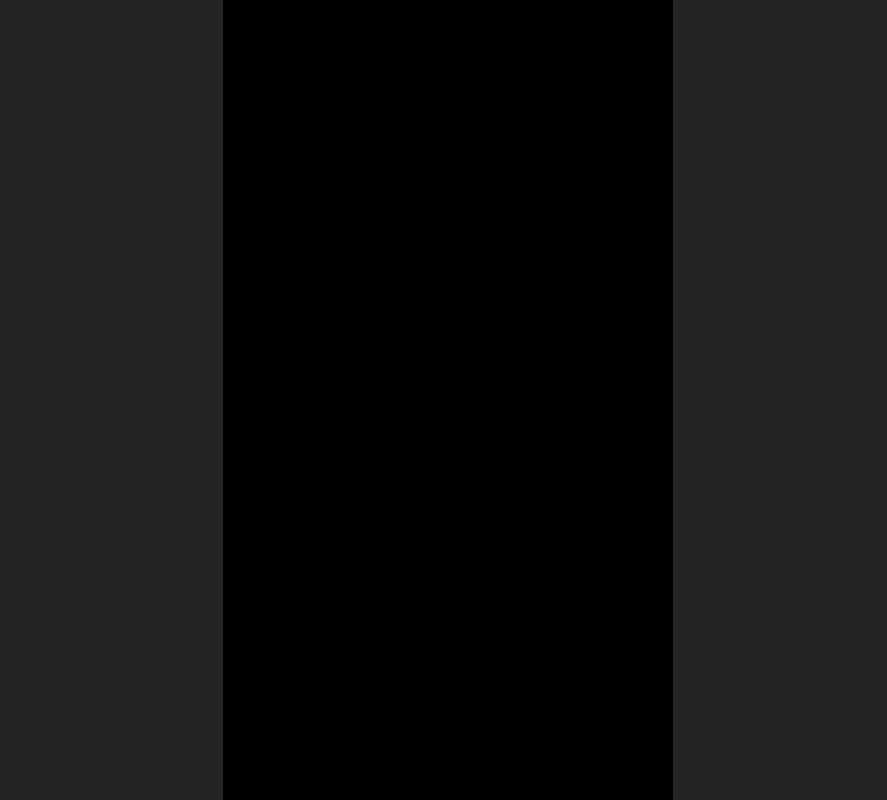
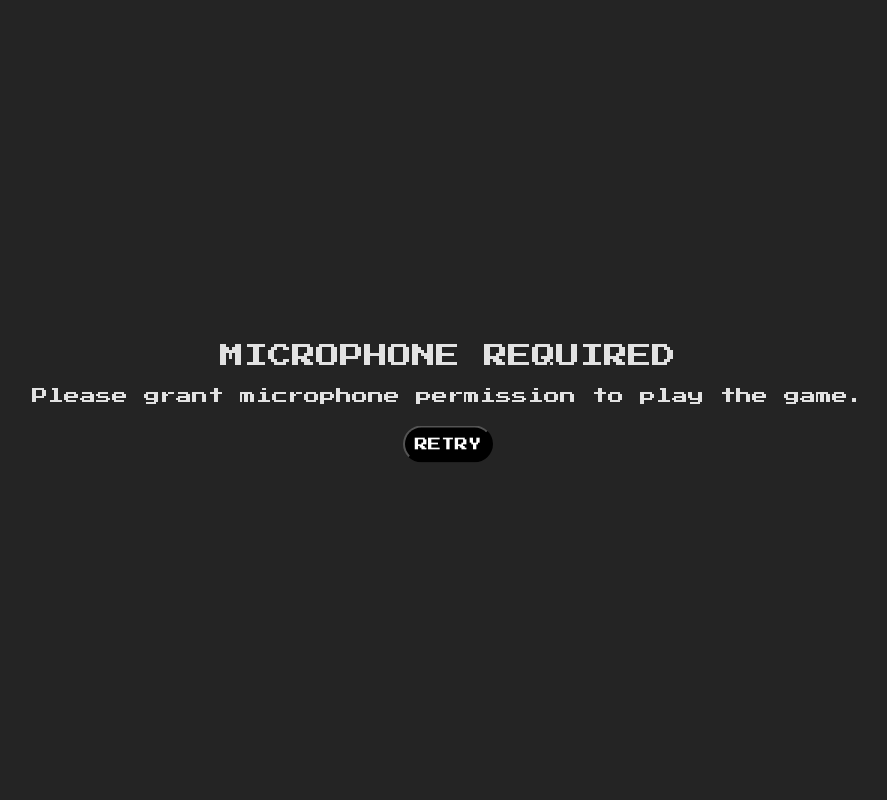
Before and after one commit to sorakee/vly, a React (Vite) app in the folder client/: page / in a window 1280 px wide. Shown: the whole page, without its empty margins (192-1079 px from the left). Built offline with nearby package versions, Linux system fonts and the light colour scheme; no server answers.

Commit message:
Add audio service and check for mic perms

```diff
--- a/client/src/components/Game.jsx
+++ b/client/src/components/Game.jsx
@@ -1,11 +1,29 @@
-import React, { useRef, useEffect } from 'react';
+import React, { useRef, useEffect, useState } from 'react';
 import Phaser from 'phaser';
 import GameScreen from './screens/GameScreen';
+import { initAudio } from '../services/audio';
+import './styles/Game.css'
 
 const Game = () => {
     const gameRef = useRef(null);
+    const [micPerm, setMicPerm] = useState(false);
 
     useEffect(() => {
+        const checkMicPermission = async () => {
+            try {
+                await navigator.mediaDevices.getUserMedia({ audio: true });
+                setMicPerm(true);
+            } catch (err) {
+                console.error('Microphone permission denied:', err);
+                setMicPerm(false);
+            }
+        };
+
+        checkMicPermission();
+    }, []);
+
+    useEffect(() => {
+        if (micPerm) {
             const config = {
                 type: Phaser.AUTO,
                 width: 720,
@@ -26,11 +44,25 @@ const Game = () => {
             const game = new Phaser.Game({ ...config, parent: 'game-container' });
             gameRef.current = game;
 
+            initAudio();
+
             return () => {
-            game.destroy(true);
-            gameRef.current = null;
+                if (gameRef.current) {
+                    gameRef.current.destroy(true);
+                }
             };
-    }, [])
+        }
+    }, [micPerm]);
+
+    if (!micPerm) {
+        return (
+            <div id='mic-perm'>
+                <h2>MICROPHONE REQUIRED</h2>
+                <p>Please grant microphone permission to play the game.</p>
+                <button onClick={() => window.location.reload()}>RETRY</button>
+            </div>
+        );
+    }
 
     return (
         <>
--- /dev/null
+++ b/client/src/components/styles/Game.css
@@ -0,0 +1,37 @@
+#game-container {
+    width: 100vw;
+    height: 100vh;
+    display: flex;
+    align-items: center;
+    justify-content: center;
+}
+
+#mic-perm {
+    width: 100%;
+
+    position: absolute;
+    top: 50%;
+    left: 50%;
+    transform: translate(-50%, -50%);
+
+    display: flex;
+    justify-content: center;
+    align-items: center;
+    flex-direction: column;
+    gap: 10px;
+}
+
+#mic-perm > button {
+    margin-top: 8px;
+    background: black;
+    color: white;
+    border-radius: 20px;
+    padding: 10px;
+    font-family: "Press Start 2P", system-ui;
+    transition: all 250ms ease-in-out
+}
+
+#mic-perm > button:hover {
+    background-color: white;
+    color: black
+}
--- a/client/src/index.css
+++ b/client/src/index.css
@@ -14,16 +14,8 @@
   -moz-osx-font-smoothing: grayscale;
 }
 
-body, html {
+* {
   margin: 0;
   padding: 0;
   box-sizing: border-box;
 }
-
-#game-container {
-  width: 100vw;
-  height: 100vh;
-  display: flex;
-  align-items: center;
-  justify-content: center;
-}
--- a/client/src/services/audio.js
+++ b/client/src/services/audio.js
@@ -1 +1,27 @@
-// TODO: Audio stuff here
+let audioContext;
+let analyser;
+
+export const initAudio = async () => {
+    try {
+        audioContext = new window.AudioContext();
+        const stream = await audioContext.mediaDevices.getUserMedia({ audio: true });
+        // Microphone source
+        const source = audioContext.createMediaStreamSource(stream);
+        analyser = audioContext.createAnalyser();
+        source.connect(analyser);
+    } catch (error) {
+        console.error("Error initializing audio:", error);
+    }
+};
+
+// Get volume level from player's mic
+export const getVolumeLevel = () => {
+    if (!analyser) return 0;
+
+    const dataArray = new Uint8Array(analyser.frequencyBinCount);
+    analyser.getByteFrequencyData(dataArray);
+
+    const avg = dataArray.reduce((sum, value) => sum + value, 0) / dataArray.length;
+    // Normalize to 0-1 range
+    return avg / 255;
+}
```
Lines whose indentation alone changed are shown as unchanged.
